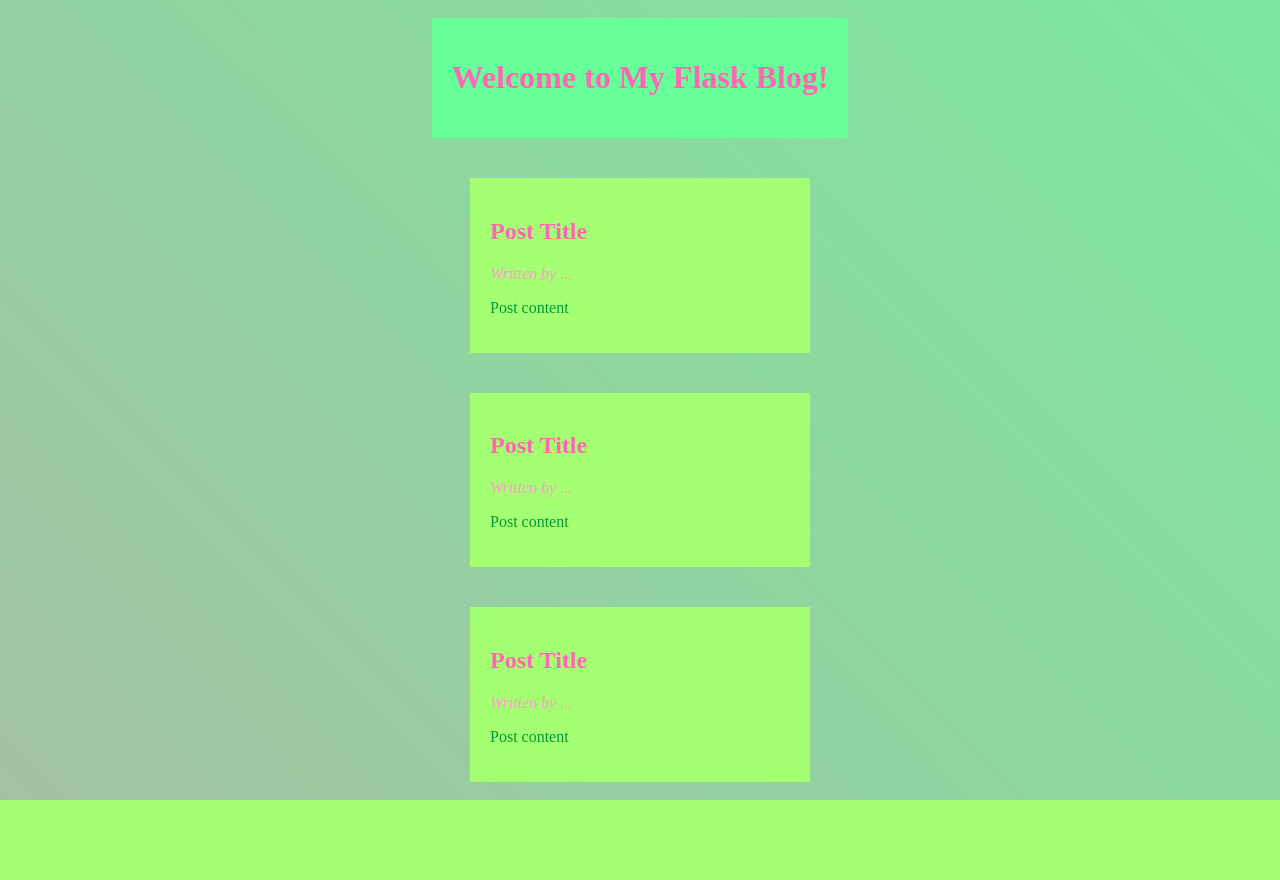
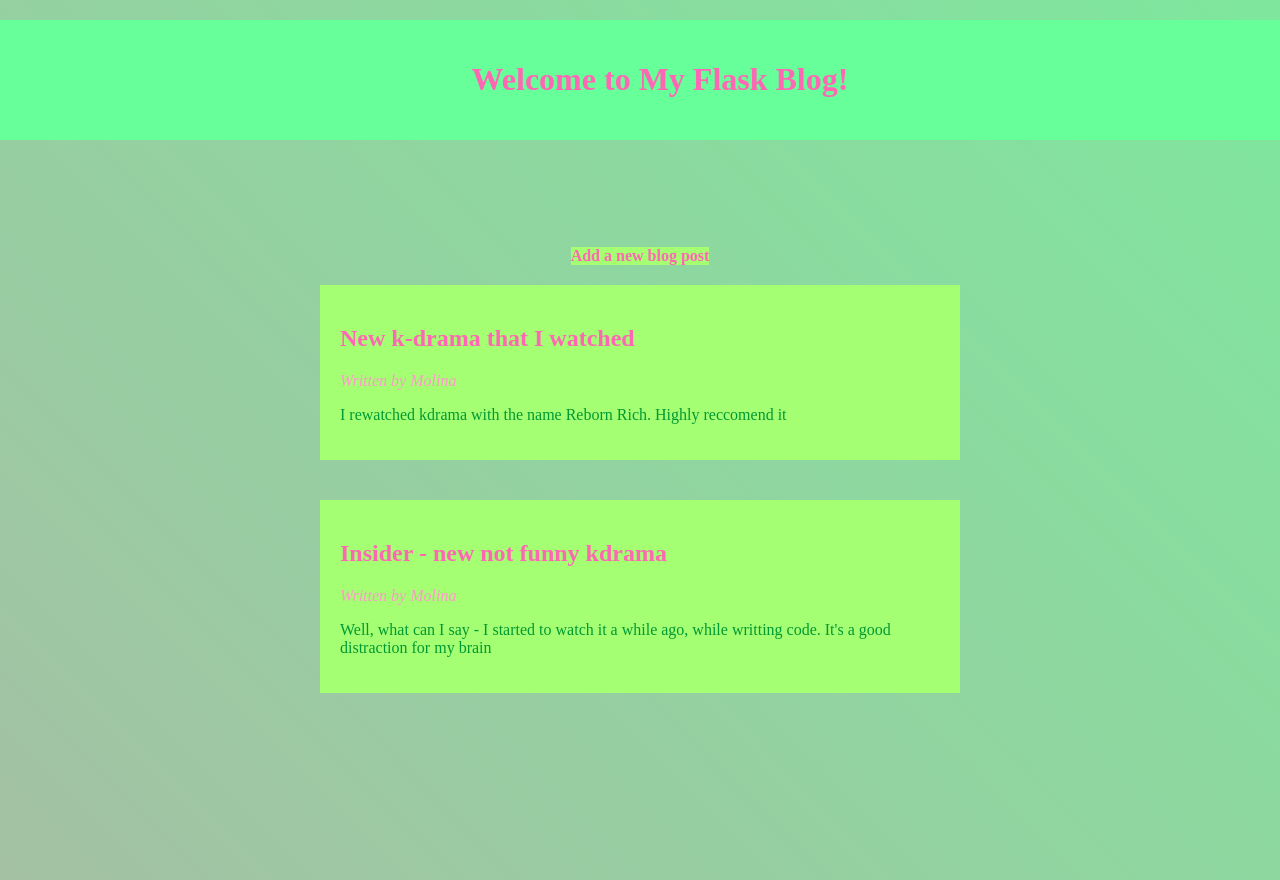
Before and after one commit to butterflyforkill/masterblog, a Flask app: page / in a window 1280 px wide. Before the commit the page ends 800 px from the top, so only its background shows below. Run offline with Flask 3, Linux system fonts and the light colour scheme.

Commit message:
Add fucntionality for the form add, change styles

```diff
--- a/app.py
+++ b/app.py
@@ -1,21 +1,32 @@
-from flask import Flask, render_template, request
+from flask import Flask, render_template, request, redirect, url_for
 import json_parcer
+import uuid
 
 app = Flask(__name__)
 
 blog_posts = json_parcer.load_data('data.json')
 
+
+def generate_random_id():
+    return str(uuid.uuid4())
+
+
 @app.route('/')
 def index():
-    # add code here to fetch the job posts from a file
     return render_template('index.html', posts=blog_posts)
 
 
 @app.route('/add', methods=['GET', 'POST'])
 def add():
     if request.method == 'POST':
-        # We will fill this in the next step
-        pass
+        title = request.form.get('title')  # Get the title from the form
+        author = request.form.get('author')  # Get the author from the form
+        content = request.form.get('content')  # Get the content from the form
+        post_id = generate_random_id()  # Generate a random ID for the blog post
+        new_post = {'id': post_id, 'title': title, 'author': author, 'content': content}
+        blog_posts.append(new_post)  # Append the new post to the blog_posts list
+        json_parcer.write_file('data.json', blog_posts)  # Save the updated blog posts to the JSON file
+        return redirect(url_for('index'))
     return render_template('add.html')
 
 
--- a/data.json
+++ b/data.json
@@ -1,6 +1,14 @@
 [
-    {"id": 1, "author": "John Doe", "title": "First Post", "content": "This is my first post."
+    {
+        "id": "11945e89-bd99-4657-a5aa-d94c1d6170e5",
+        "title": "New k-drama that I watched",
+        "author": "Molina",
+        "content": "I rewatched kdrama with the name Reborn Rich.\r\nHighly reccomend it"
     },
-    {"id": 2, "author": "Jane Doe", "title": "Second Post", "content": "This is another post."
+    {
+        "id": "5b2553eb-c8ed-4d96-8230-2709f1d07923",
+        "title": "Insider - new not funny kdrama",
+        "author": "Molina",
+        "content": "Well, what can I say - I started to watch it a while ago, while writting code.\r\nIt's a good distraction for my brain"
     }
 ]
--- a/static/style.css
+++ b/static/style.css
@@ -8,6 +8,7 @@
     background-size: 400% 400%;
     animation: gradientBG 15s ease infinite;
     flex-direction: column;
+    padding-top: 80px;
 }
 
 @keyframes gradientBG {
@@ -28,16 +29,22 @@
 }
 
 .blog_name {
-    background-color: #66FF99; /* green color */
-    padding: 20px;
-    margin: 20px;
+  position: fixed; /* Fix the position of the blog name */
+  top: 0; /* Position at the top of the page */
+  left: 50%; /* Center horizontally */
+  transform: translateX(-50%); /* Adjust horizontally to center */
+  background-color: #66FF99; /* green color */
+  padding: 20px;
+  margin: 20px;
+  width: 100%; /* Set width to 100% */
+  text-align: center; /* Center the text */
 }
 
 .post {
     background-color: #a4ff72; /* green color */
     padding: 20px;
     margin: 20px 0;
-    width: 300px;
+    width: 600px;
     height: auto;
 }
 
@@ -52,3 +59,16 @@
 em {
     color: #ff99cc; /* pink color */
 }
+
+a.add-link {
+  color: #ff66b3; /* Set the link color to pink */
+  text-decoration: none; /* Remove the underline */
+  font-weight: bold; /* Make the text bold */
+  background-color: #a4ff72;
+
+}
+
+a.add-link:hover {
+  color: #009933; /* Set the link color to green on hover */
+  text-decoration: underline; /* Add underline on hover */
+}
--- a/templates/index.html
+++ b/templates/index.html
@@ -8,20 +8,13 @@
 </head>
 <body>
     <div class="blog_name"><h1>Welcome to My Flask Blog!</h1></div>
+    <a href="{{ url_for('add') }} " class="add-link">Add a new blog post</a>
+    {% for post in posts %}
     <div class="post">
-        <h2>Post Title</h2>
-        <p><em>Written by ...</em></p>
-        <p>Post content</p>
+            <h2>{{ post.title }}</h2>
+            <p><em>Written by {{ post.author }}</em></p>
+            <p>{{ post.content }}</p>
     </div>
-    <div class="post">
-        <h2>Post Title</h2>
-        <p><em>Written by ...</em></p>
-        <p>Post content</p>
-    </div>
-    <div class="post">
-        <h2>Post Title</h2>
-        <p><em>Written by ...</em></p>
-        <p>Post content</p>
-    </div>
+{% endfor %}
 </body>
 </html>
```
